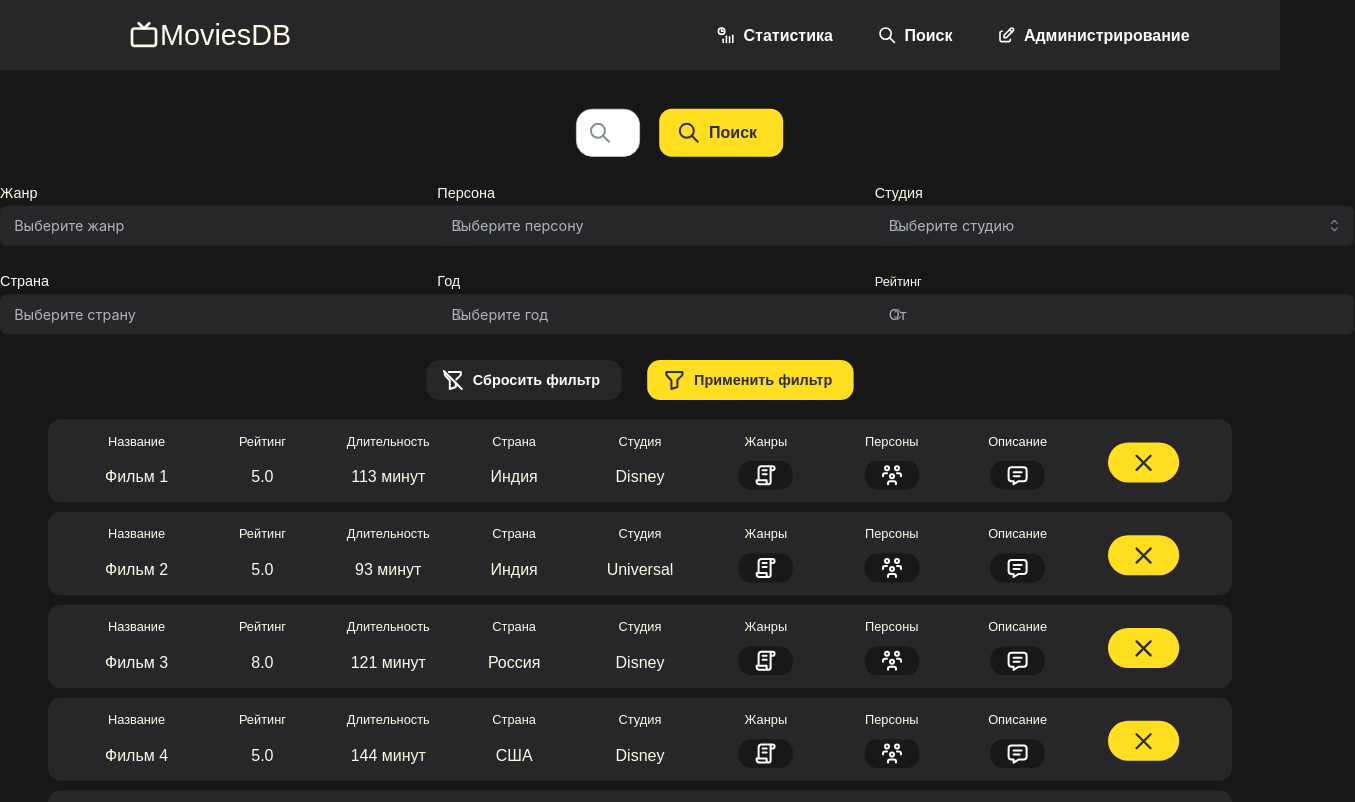
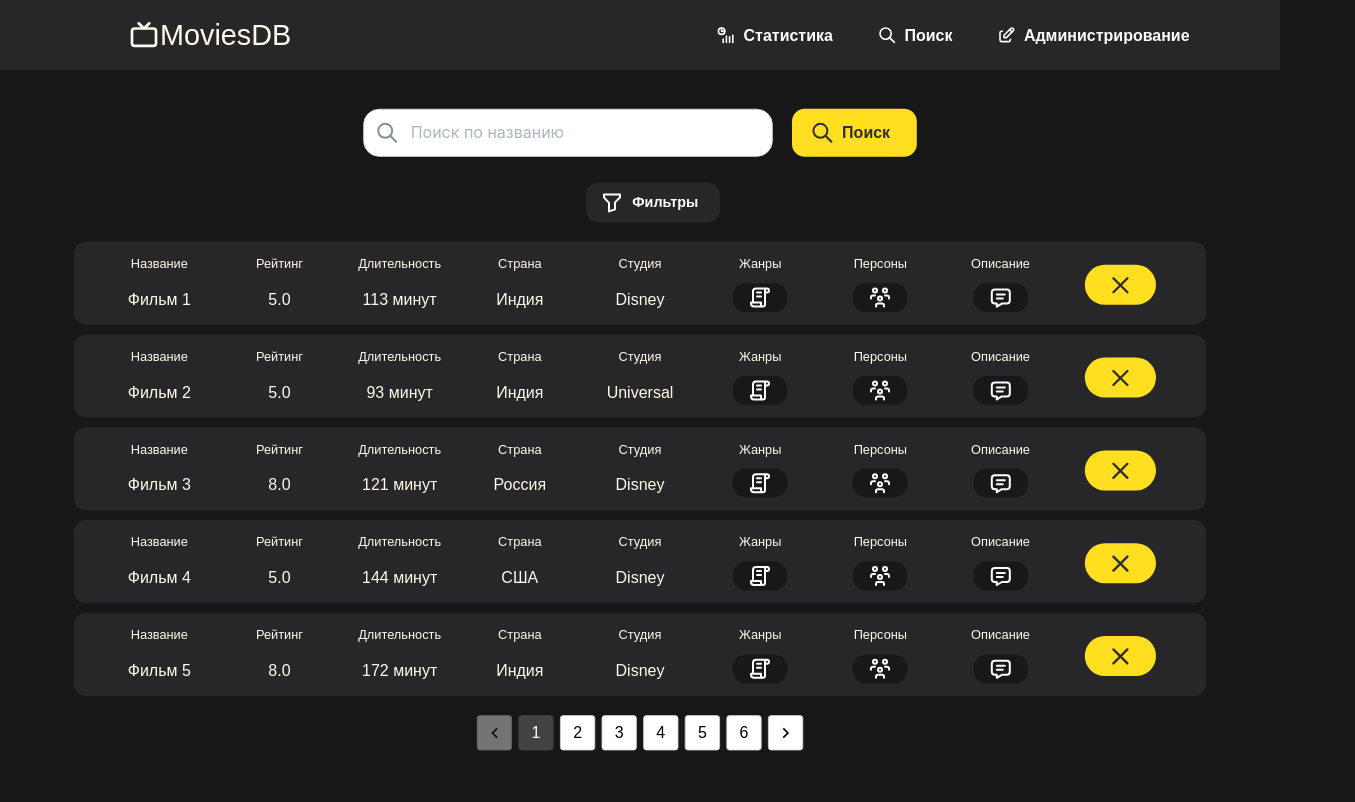
Before and after one commit to Rissta/MOVIE-BD, a Next.js app: page /administration/remove/movie in a window 1280 px wide. Shown: the top 802 px of the page, 1355 px wide, since content can reach past the window. Built offline with nearby package versions, Linux system fonts and the light colour scheme.

Commit message:
Добавил фильтры в модальное окно для проверки

```diff
--- a/app/administration/remove/movie/page.jsx
+++ b/app/administration/remove/movie/page.jsx
@@ -1,9 +1,7 @@
 "use client"; // Обязательно для использования React-хуков в Next.js 13+
-
 import { useState } from "react";
 import { Button, Input, Modal, Pagination, Select, Text } from "@mantine/core";
 import {
-  IconCircleX,
   IconFilter,
   IconFilterOff,
   IconLicense,
@@ -18,6 +16,8 @@ export default function Search() {
   const [openedDescription, { open: openDescription, close: closeDescription }] = useDisclosure(false); // Состояние для модального окна "Описание"
   const [openedPersons, { open: openPersons, close: closePersons }] = useDisclosure(false); // Состояние для модального окна "Персоны"
   const [openedGenres, { open: openGenres, close: closeGenres }] = useDisclosure(false); // Состояние для модального окна "Жанры"
+  const [openedFilters, { open: openFilters, close: closeFilters }] = useDisclosure(false); // Состояние для модального окна "Фильтры"
+
 
   // Пример данных для фильмов
   const rawData = Array(30)
@@ -62,7 +62,7 @@ export default function Search() {
   const [selectedFilm, setSelectedFilm] = useState(null);
 
   return (
-    <div>
+    <div className="w-full max-w-[120vw] mx-auto">
       {/* Модальное окно "Описание" */}
       <Modal
         opened={openedDescription}
@@ -132,12 +132,17 @@ export default function Search() {
       </Modal>
 
       {/* Основная часть интерфейса */}
-      <div className="mt-12 ml-180 mr-180">
-        <div className="flex">
-          <div className="w-220">
-            <Input radius={20} size="xl" placeholder="Поиск по названию" leftSection={<IconSearch size={30} />} />
+      <div className="mt-12">
+        <div className="flex justify-center items-center">
+          <div className="w-1/3">
+            <Input
+              radius={20}
+              size="xl"
+              placeholder="Поиск по названию"
+              leftSection={<IconSearch size={30} />}
+            />
           </div>
-          <div className="bg-yellow-300 rounded-2xl float-end ml-6">
+          <div className="bg-yellow-300 rounded-2xl ml-6">
             <Button variant="subtle" color="dark.8" size="xl" leftSection={<IconSearch size={30} />}>
               Поиск
             </Button>
@@ -145,13 +150,24 @@ export default function Search() {
         </div>
       </div>
 
-      <div className="flex justify-self-center items-center">
-        <div className="grid grid-cols-3 grid-rows-2 gap-x-10 gap-y-6 text-2xl mt-6">
+      <Modal
+        opened={openedFilters}
+        onClose={closeFilters}
+        title="Фильтры"
+        centered
+        size="2xl"
+        radius={"lg"}
+        styles={{
+          header: { backgroundColor: "#171717" },
+          title: { color: "#c0c0c4", backgroundColor: "#171717", fontSize: "25px" },
+          body: { backgroundColor: "#171717", color: "#c0c0c4", fontSize: "20px" },
+        }}
+      >
+        <div className="grid grid-cols-3 gap-x-10 gap-y-6 text-2xl">
           <Select
             size="lg"
             radius="md"
             allowDeselect
-            className="w-150 text-amber-50"
             label="Жанр"
             placeholder="Выберите жанр"
             data={["React", "Angular", "Vue", "Svelte"]}
@@ -164,7 +180,6 @@ export default function Search() {
             size="lg"
             radius="md"
             allowDeselect
-            className="w-150 text-amber-50"
             label="Персона"
             placeholder="Выберите персону"
             data={["React", "Angular", "Vue", "Svelte", "1", "12", "13", "14", "15", "16", "17", "18", "19"]}
@@ -176,7 +191,6 @@ export default function Search() {
           <Select
             size="lg"
             radius="md"
-            className="w-150 text-amber-50"
             label="Студия"
             placeholder="Выберите студию"
             data={["Без сортировки", "Сначала новые", "Сначала старые", "От А до Я", "От Я до А"]}
@@ -189,7 +203,6 @@ export default function Search() {
             size="lg"
             radius="md"
             allowDeselect
-            className="w-150 text-amber-50"
             label="Страна"
             placeholder="Выберите страну"
             data={["React", "Angular", "Vue", "Svelte"]}
@@ -202,7 +215,6 @@ export default function Search() {
             size="lg"
             radius="md"
             allowDeselect
-            className="w-150 text-amber-50"
             label="Год"
             placeholder="Выберите год"
             data={["React", "Angular", "Vue", "Svelte"]}
@@ -211,32 +223,25 @@ export default function Search() {
               dropdown: { backgroundColor: "#27272a", border: "3px solid #171717", color: "#71717b" },
             }}
           />
-          <Input.Wrapper label="Рейтинг" className="text-amber-50" size="md">
+          <Input.Wrapper label="Рейтинг" size="md">
             <Input
               size="lg"
               radius="md"
-              className="w-150 text-amber-50"
               placeholder="От"
-              data={["React", "Angular", "Vue", "Svelte"]}
               styles={{
                 input: { backgroundColor: "#27272a", borderColor: "#27272a", color: "#71717b" },
               }}
             />
           </Input.Wrapper>
         </div>
-      </div>
+      </Modal>
 
-      <div className="flex justify-self-center items-center mt-8 mb-6">
-        <div className="bg-zinc-800 rounded-2xl">
-          <Button variant="subtle" color="white" size="lg" leftSection={<IconFilterOff size={30} />}>
-            Сбросить фильтр
-          </Button>
-        </div>
-        <div className="bg-yellow-300 rounded-2xl ml-8">
-          <Button variant="subtle" color="dark.8" size="lg" leftSection={<IconFilter size={30} />}>
-            Применить фильтр
-          </Button>
-        </div>
+      <div className="flex justify-center items-center mt-8 mb-6">
+          <div className="bg-zinc-800 rounded-2xl ml-8">
+            <Button variant="subtle" color="white" size="lg" leftSection={<IconFilter size={30} />} onClick={openFilters}>
+              Фильтры
+            </Button>
+          </div>
       </div>
 
       {/* Блок с данными */}
@@ -283,6 +288,7 @@ export default function Search() {
                   </div>
                 </div>
               </div>
+
               <div className="items-center">
                 <p className="font-extralight flex justify-center items-center text-base">Персоны</p>
                 <div className="flex justify-center">
@@ -302,6 +308,7 @@ export default function Search() {
                   </div>
                 </div>
               </div>
+
               <div className="items-center">
                 <p className="font-extralight flex justify-center items-center text-base">Описание</p>
                 <div className="flex justify-center">
@@ -319,6 +326,7 @@ export default function Search() {
                       <IconMessage size={30} />
                     </Button>
                   </div>
+
                 </div>
               </div>
               <div className="flex justify-center items-center">
@@ -339,14 +347,14 @@ export default function Search() {
       </div>
 
       {/* Пагинация */}
-      <div className="flex justify-evenly items-center mt-6">
+      <div className="flex justify-center items-center mt-6">
         <Pagination
           total={data.length} // Общее количество страниц
           value={activePage} // Текущая страница
           onChange={setActivePage} // Обработчик изменения страницы
           color="dark.4"
           size="xl"
-          styles={{	dots:{ color: "#52525c"}}}
+          styles={{ dots: { color: "#52525c" } }}
         />
       </div>
     </div>
```
